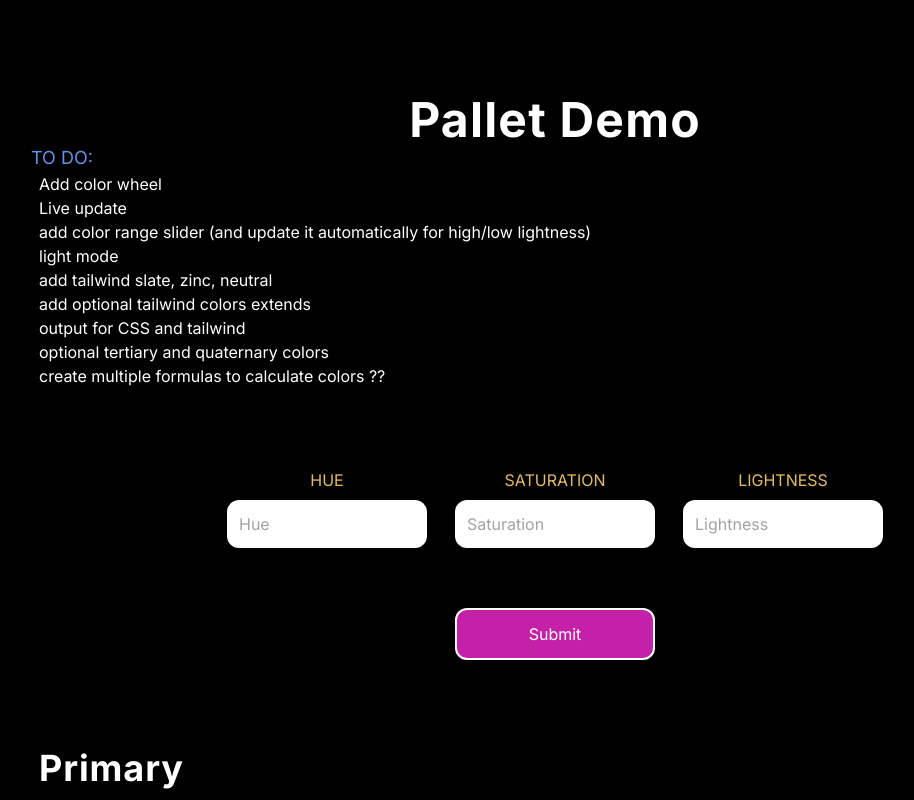
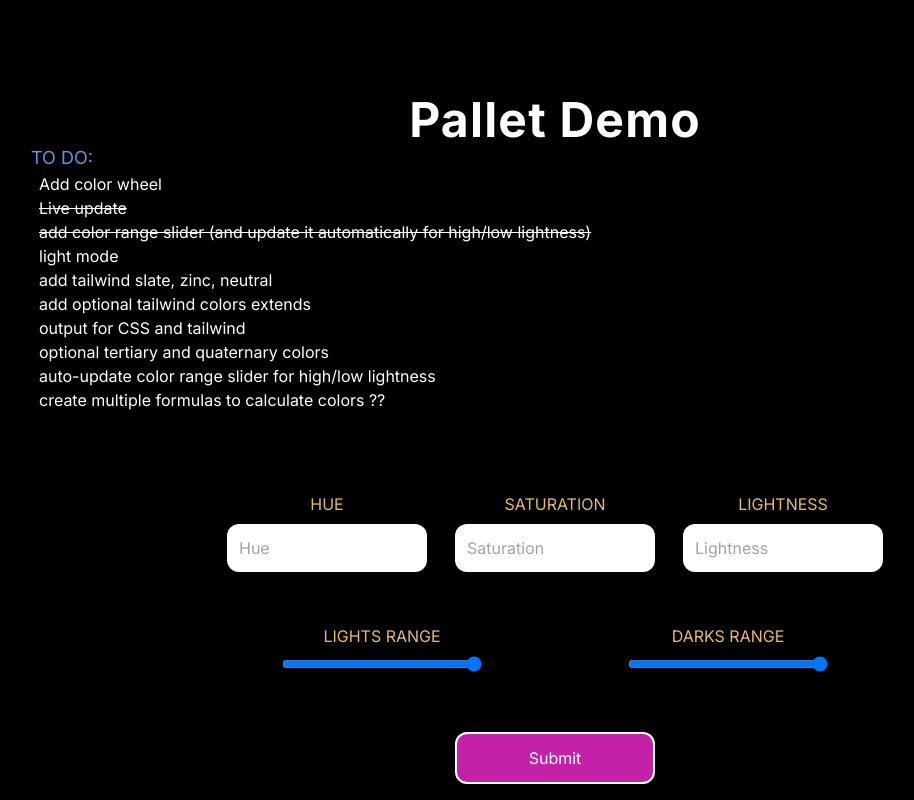
Before and after one commit to AMagicianNamedGob/color-genie, a Next.js app: page / in a window 1280 px wide. Shown: the top 800 px of the page, without its empty margins (85-999 px from the left). Built offline with nearby package versions, Linux system fonts and the light colour scheme.

Commit message:
added ranges for light/dark

```diff
--- a/app/Form.tsx
+++ b/app/Form.tsx
@@ -10,27 +10,38 @@ export default function Form() {
     formState: { errors },
   } = useForm();
 
-  const watchFields = watch(["hue", "saturation", "lightness"]);
+  const watchFields = watch(["hue", "saturation", "lightness", "colorRangeLight", "colorRangeDark"]);
 
   useEffect(() => {
     const subscription = watch((data) => {
-      const { hue, saturation, lightness } = data;
-      console.log(data)
+      const { hue, saturation, lightness, colorRangeLight, colorRangeDark } = data;
+      console.log(data);
       const root = document.documentElement;
       root.style.setProperty("--primary-color-h", hue || 180);
-      root.style.setProperty("--primary-color-s", saturation.length > 0 ? saturation + "%" : '50%');
-      root.style.setProperty("--primary-color-l", lightness.length > 0 ? lightness + "%" : '50%');
+      root.style.setProperty(
+        "--primary-color-s",
+        saturation.length > 0 ? saturation + "%" : "50%"
+      );
+      root.style.setProperty(
+        "--primary-color-l",
+        lightness.length > 0 ? lightness + "%" : "50%"
+      );
+      root.style.setProperty("--darken", "-" + colorRangeDark + "%");
+      root.style.setProperty("--lighten", colorRangeLight + "%");
+      console.log(root.style.getPropertyValue("--darken"), root.style.getPropertyValue("--lighten"));
     });
 
     return () => subscription.unsubscribe();
   }, [watch]);
 
   function onSubmit(data: any) {
-    const { hue, saturation, lightness } = data;
+    const { hue, saturation, lightness, colorRangeLight, colorRangeDark } = data;
     const root = document.documentElement;
     root.style.setProperty("--primary-color-h", hue);
     root.style.setProperty("--primary-color-s", saturation + "%");
     root.style.setProperty("--primary-color-l", lightness + "%");
+          root.style.setProperty("--darken", "-" + colorRangeDark + "%");
+      root.style.setProperty("--lighten", colorRangeLight + "%");
   }
 
   return (
@@ -98,12 +109,40 @@ export default function Form() {
         )}
       </div>
 
+      <div className="min-w-[200px] flex flex-col justify-center items-center relative py-3">
+        <label htmlFor="colorRangeLight" className="text-secondary-100 uppercase">
+          Lights Range
+        </label>
+        <input
+          type="range"
+          {...register("colorRangeLight")}
+          min="1"
+          max="20"
+          className="min-w-[200px] rounded-xl m-2"
+        />
+      </div>
+
+      <div className="min-w-[200px] flex flex-col justify-center items-center relative py-3">
+        <label htmlFor="colorRangeDark" className="text-secondary-100 uppercase">
+          Darks Range
+        </label>
+        <input
+          type="range"
+          {...register("colorRangeDark")}
+          min="1"
+          max="20"
+          className="min-w-[200px] rounded-xl m-2"
+        />
+      </div>
+
+      <div className="w-full text-center">
         <input
           type="submit"
           {...register("submit")}
           value="Submit"
           className="text-white min-w-[200px] p-3 rounded-xl border-2 border-white bg-accent-3 mt-5"
         />
+      </div>
     </form>
   );
 }
--- a/app/globals.css
+++ b/app/globals.css
@@ -81,6 +81,10 @@
       var(--primary-color-l);
 
     /* generate primary and secondary colors*/
+    /* 30 - 70 keep at 10% */
+    /* 10 - 29 and 71 - 90 at 5%*/
+    /* < 10 and > 90 at 1% */
+    /* step factor 1, 3, 5, 10, 15 */
     --primary-color-h: 220;
     --primary-color-s: 70%;
     --primary-color-l: 45%;
--- a/app/page.tsx
+++ b/app/page.tsx
@@ -8,13 +8,14 @@ export default function Home() {
       <p className="text-lg uppercase text-primary-100">to do:</p>
       <ul className="pl-2">
         <li>Add color wheel</li>
-        <li>Live update</li>
-        <li>add color range slider (and update it automatically for high/low lightness)</li>
+        <li className="line-through">Live update</li>
+        <li className="line-through">add color range slider (and update it automatically for high/low lightness)</li>
         <li>light mode</li>
         <li>add tailwind slate, zinc, neutral</li>
         <li>add optional tailwind colors extends</li>
         <li>output for CSS and tailwind</li>
         <li>optional tertiary and quaternary colors</li>
+        <li>auto-update color range slider for high/low lightness</li>
         <li>create multiple formulas to calculate colors ?? </li>
         </ul>
       <Form />
```
Lines whose indentation alone changed are shown as unchanged.
